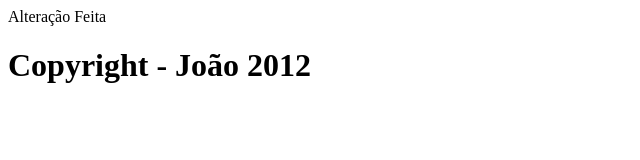
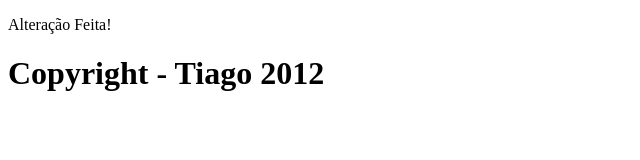
Before and after one commit to anaclaramlm/projeto-opensource, a plain HTML site: page index.html in a window 1280 px wide. Shown: the whole page, without its empty margins (0-640 px from the left). Drawn offline with Linux system fonts and the light colour scheme.

Commit message:
comitando paragrafo

```diff
--- a/index.html
+++ b/index.html
@@ -1,10 +1,10 @@
 <!DOCTYPE html>
 <html>
 	<head>
-		<title>Página inicial do projeto open source do João Carlos</title>
+		<title>Página inicial do projeto open source do Tiago Wesley</title>
 	</head>
 	<body>
-		Alteração Feita
-		<h1>Copyright - João 2012</h1>
+		<p>Alteração Feita!</p>
+		<h1>Copyright - Tiago 2012</h1>
 	</body>
 </html>
```
